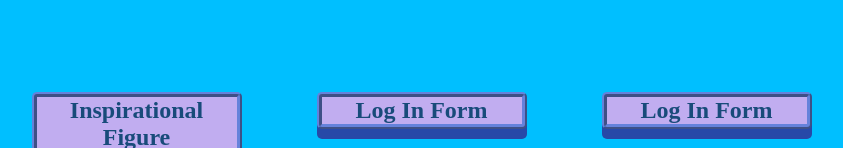
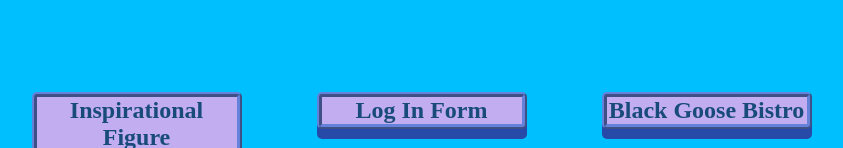
Before and after one commit to Tper6273/SeniorPortfolio.github.io, a plain HTML site: page index.html in a window 1280 px wide. Shown: the part 1112-1260 px from the top of the page, without its empty margins (196-1039 px from the left). Drawn offline with Linux system fonts and the light colour scheme.

Commit message:
Update index.html

```diff
--- a/index.html
+++ b/index.html
@@ -78,11 +78,12 @@
 
 
       <div class="nav1">
-      <a href="https://tper6273.github.io/Webpage-mini-activity/" target="_blank"><h2 class="button">Log In Form</h2></a>
+      <a href="https://tper6273.github.io/Webpage-mini-activity/" target="_blank"><h2 class="button">Black Goose Bistro</h2></a>
       <a href="https://tper6273.github.io/Webpage-mini-activity/" target="_blank"><img src="images/duck.png" alt="log" class="pic3"></a>
       <p>
         Year:Senior(2022-2023)<br>
         <br>Description:</br>This a piece meant to show my css and HTML skills to code a look alike website to the example I was given.</br>
+        <br>Skills Used:</br>CSS and HTML.
     </p>
     </div>
     </div>
```
